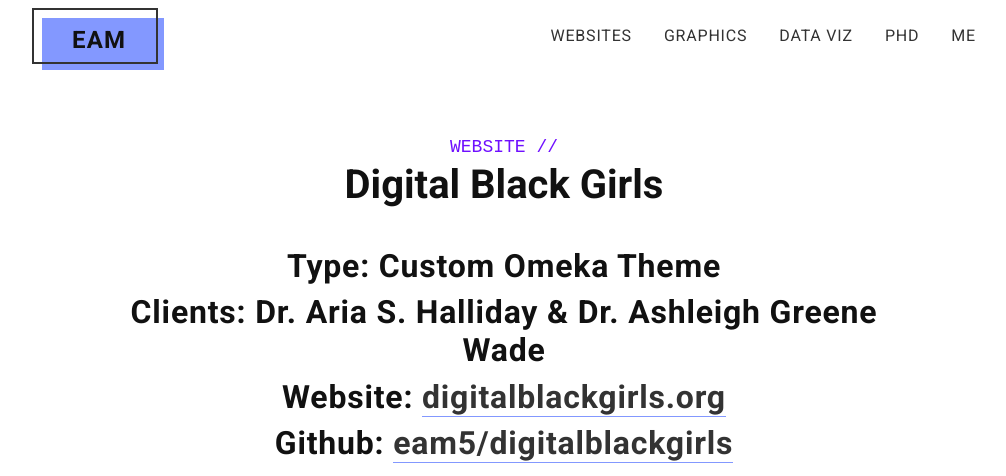
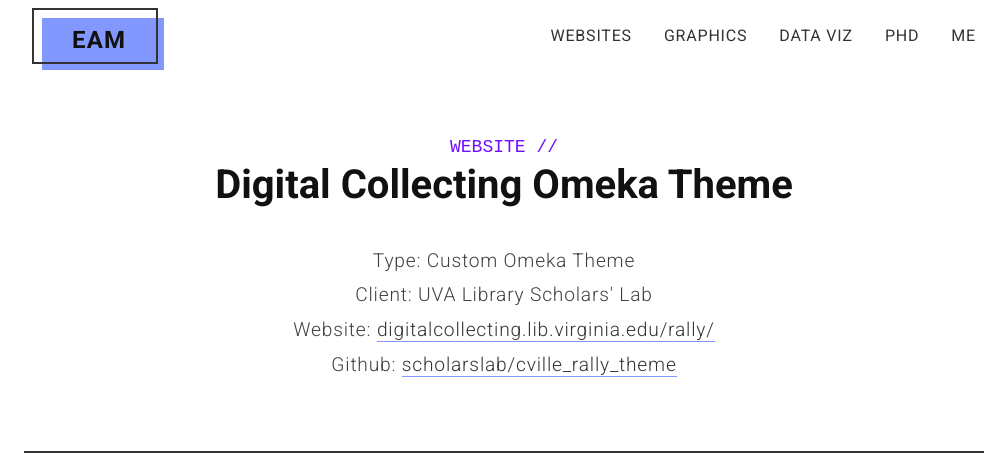
Before and after one commit to eam5/portfolio, a Jekyll site: the page built from pages/digitalcollecting.html, in a window 1280 px wide and 1400 px high. Shown: the top 476 px of the window, without its empty margins (136-1142 px from the left). Built offline with Jekyll 4.4.1, drawn with Linux system fonts in a browser that asks for light colours; nearby versions of some CDN libraries; some of the changed text lies outside the part shown; grey boxes are pictures that could not be loaded.

Commit message:
fix links

```diff
--- a/pages/digitalcollecting.html
+++ b/pages/digitalcollecting.html
@@ -6,17 +6,17 @@
 
 <div class="page-title">
     <span aria-label="page type">Website //</span>
-    <h1 >Digital Black Girls</h1>
+    <h1>Digital Collecting Omeka Theme</h1>
 </div>
 
 <div class="project-info">
-    <h2>Type: Custom Omeka Theme</h2>
-    <h2>Clients: Dr. Aria S. Halliday & Dr. Ashleigh Greene Wade</h2>
-    <h2>Website: <a href="https://digitalblackgirls.org/">digitalblackgirls.org</a></h2>
-    <h2>Github: <a href="https://github.com/eam5/digitalblackgirls">eam5/digitalblackgirls</a></h2>
+    <p>Type: Custom Omeka Theme</p>
+    <p>Client: UVA Library Scholars' Lab</p>
+    <p>Website: <a href="https://digitalcollecting.lib.virginia.edu/rally/">digitalcollecting.lib.virginia.edu/rally/</a></p>
+    <p>Github: <a href="https://github.com/scholarslab/cville_rally_theme">scholarslab/cville_rally_theme</a></p>
 </div>
 
-<div class="project-image">
+<!-- <div class="project-image">
     <img src="/assets/images/dbg-banner.png">
 </div>
 
@@ -32,4 +32,4 @@
         <img src="/assets/images/dbg-footer.png">
     </div>
 
-</div>
+</div> -->
```
Also changed, not shown: index.html (+16 -16 lines).
